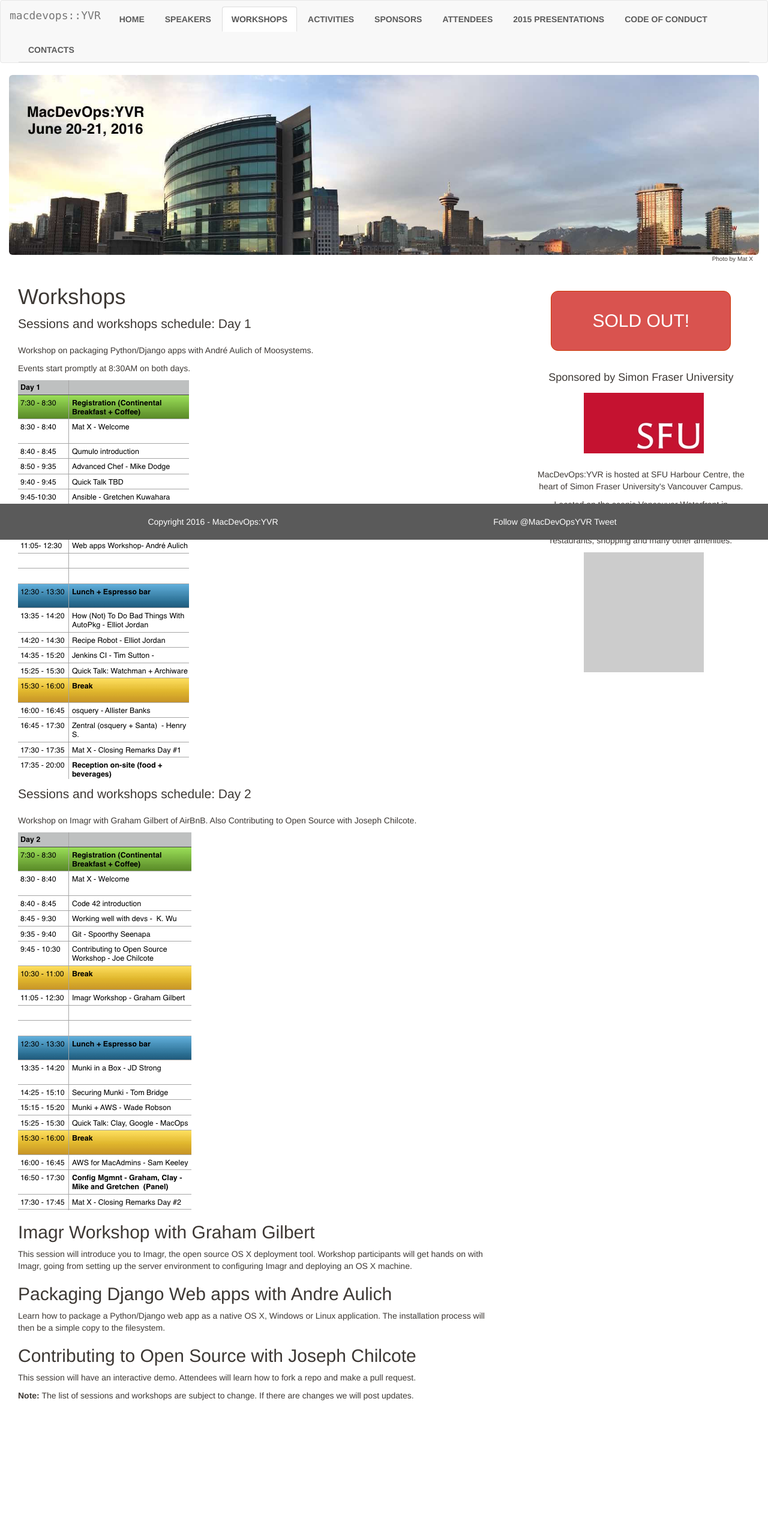
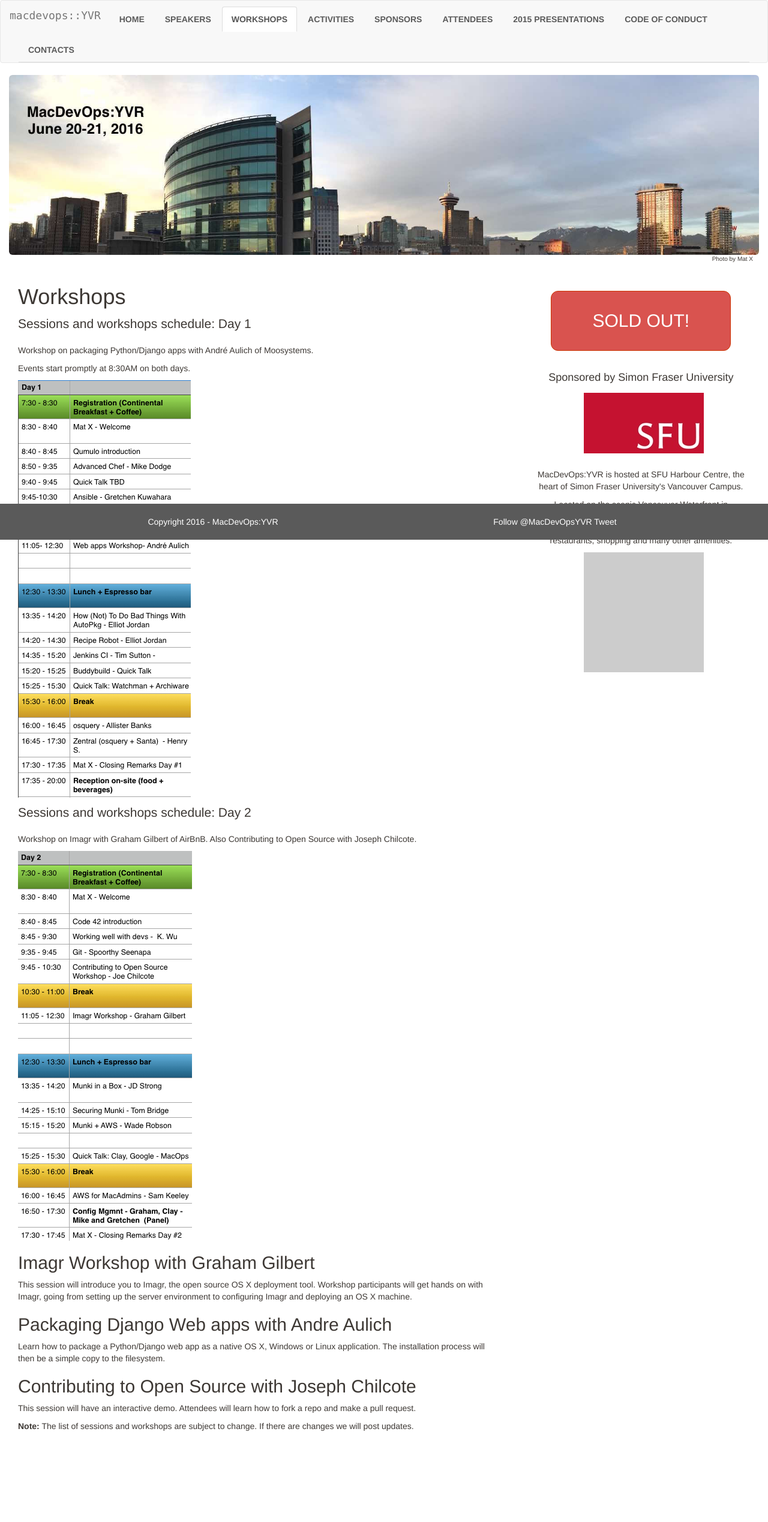
Before and after one commit to macdevopsyvr/macdevopsyvr.github.io, a Jekyll site: the page built from workshops/index.md, in a window 1280 px wide. Shown: the whole page at 60% size. Built offline with Jekyll 4.4.1, drawn with Linux system fonts in a browser that asks for light colours; comment, search, counter and statistics services are not loaded; before the commit the page ends 2487 px from its top, so only the background shows below that.

Commit message:
Final sched v5
schedule ch-ch-changes

```diff
--- a/workshops/index.md
+++ b/workshops/index.md
@@ -17,7 +17,7 @@
 Events start promptly at 8:30AM on both days.
 </p>
 <p>
-<img src="/assets/MDO-Sched-Final-day1_v4.png"></p>
+<img src="/assets/MDO-Sched-Final-day1_v5.png"></p>
 <p class="lead">
 
 Sessions and workshops schedule: Day 2
@@ -25,7 +25,7 @@
 <p>Workshop on Imagr with Graham Gilbert of AirBnB. Also Contributing to Open Source with Joseph Chilcote.
 </p>
 <p>
-<img src="/assets/MDO-Sched-Final-day2_v4.png">
+<img src="/assets/MDO-Sched-Final-day2_v5.png">
 </p><p>
 <h2>Imagr Workshop with Graham Gilbert</h2>
 </p>
```
Also changed, not shown: assets/MDO-Sched-Final-day1_v5.png (added), assets/MDO-Sched-Final-day2_v5.png (added).
